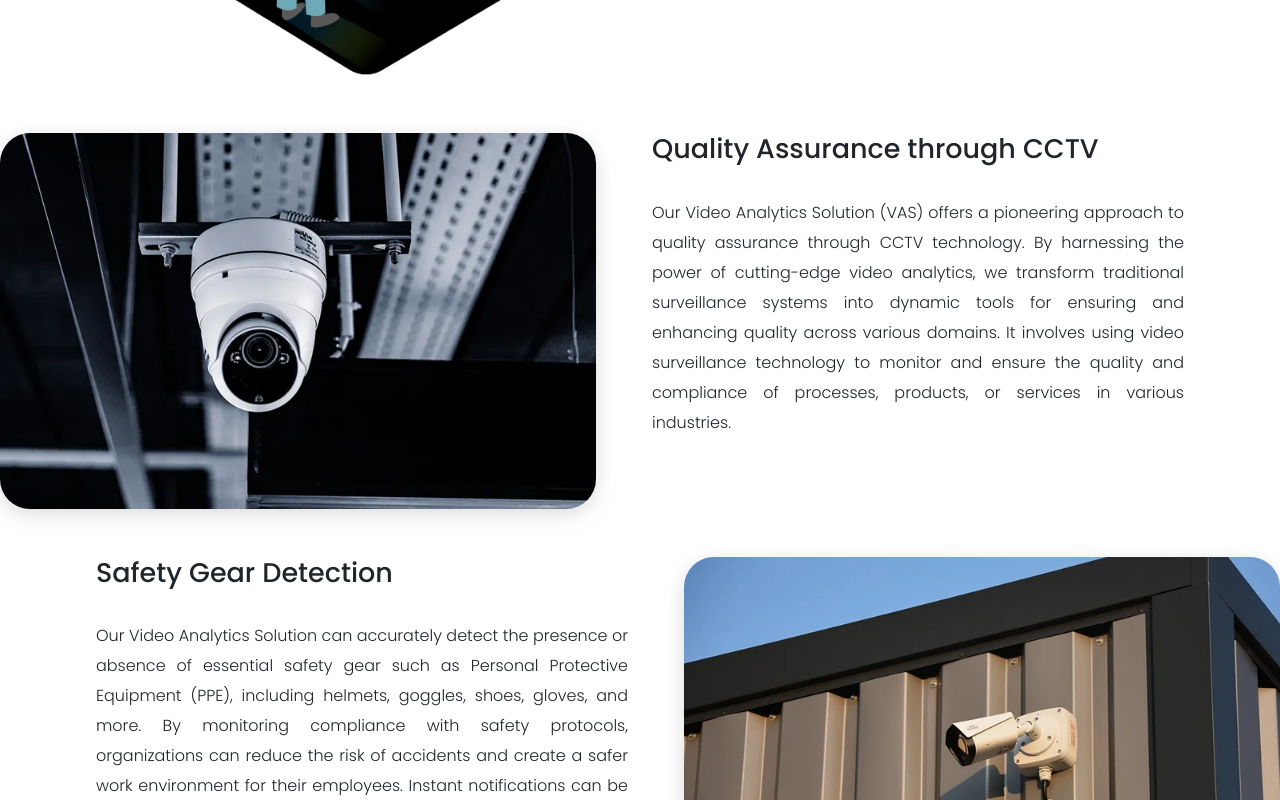
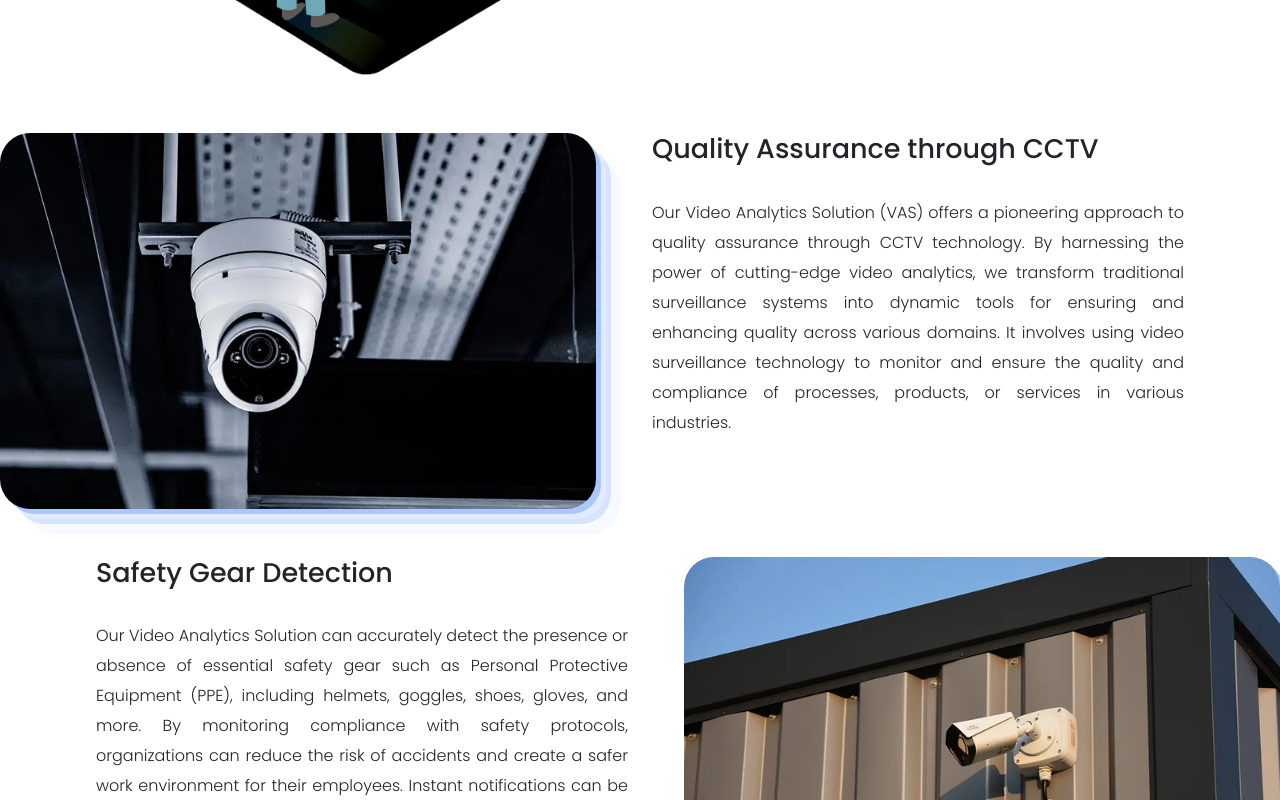
Before and after one commit to SandeepSangvekar/comReactApp, a React (Vite) app: page /products/1 in a window 1280 px wide. Shown: the part 1520-2320 px from the top of the page. Built offline with nearby package versions, Linux system fonts and the light colour scheme.

Commit message:
product and success stories resp chnages

```diff
--- a/src/components/products/Products.css
+++ b/src/components/products/Products.css
@@ -143,6 +143,9 @@
   .prod-content-grp li::marker {
     color: #5B8EFF; /* Blue color for bullets */
   }
+  .prod-content-grp li img {
+    /* box-shadow: rgba(149, 157, 165, 0.2) 0px 8px 24px; */
+  }
 
   .pad-left0{
     padding-left: 0 !important;
@@ -170,7 +173,18 @@
   .prod-3rd-sec img{
     width:600px;
     border-radius: 30px;
-    box-shadow: rgba(17, 17, 26, 0.1) 0px 4px 16px, rgba(17, 17, 26, 0.05) 0px 8px 32px;
+    /* box-shadow: rgba(17, 17, 26, 0.1) 0px 4px 16px, rgba(17, 17, 26, 0.05) 0px 8px 32px; */
+    /* box-shadow: rgba(91, 142, 255, 0.4) 5px 5px,
+    rgba(91, 142, 255, 0.3) 10px 10px,
+    rgba(91, 142, 255, 0.2) 15px 15px,
+    rgba(91, 142, 255, 0.1) 20px 20px,
+    rgba(91, 142, 255, 0.05) 25px 25px; */
+
+    box-shadow: rgba(91, 142, 255, 0.4) 5px 5px,
+    rgba(248, 249, 250, 0.3) 10px 10px,
+    rgba(91, 142, 255, 0.2) 15px 15px,
+    rgba(248, 249, 250, 0.1) 20px 20px,
+    rgba(91, 142, 255, 0.05) 25px 25px;
   }
   .mid-odd-img-mob{
     display: none;
--- a/src/components/successStories/SuccessStories.css
+++ b/src/components/successStories/SuccessStories.css
@@ -32,3 +32,12 @@
   }
 
   /* SuccessStories */
+
+  @media (max-width: 767.98px) {
+    .suc-space {
+      margin: 1em 1em 0 1em;
+    }
+    .suc-container{
+      padding: 1rem;
+    }
+  }
```
